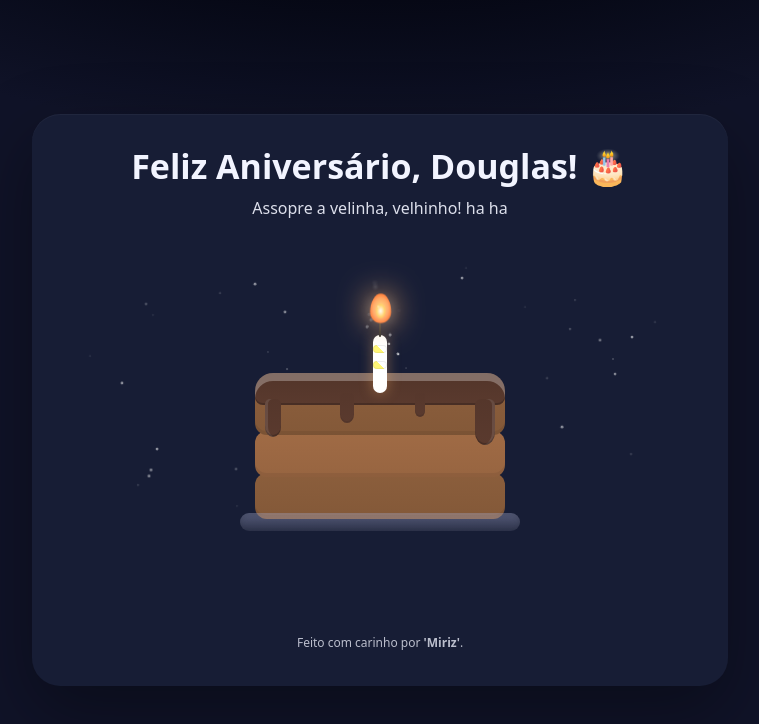
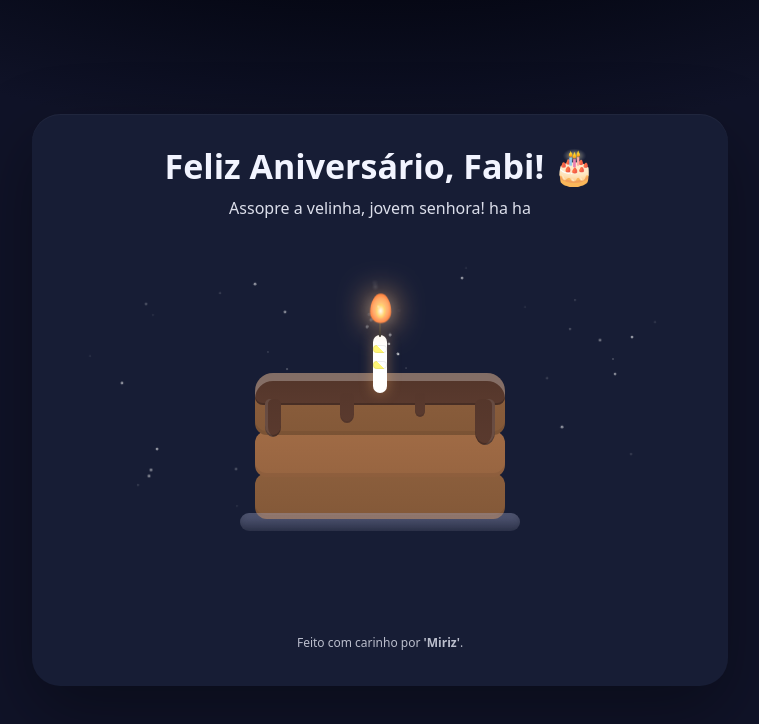
Before and after one commit to thamirizfoljarini/niver, a plain HTML site: page index.html in a window 1280 px wide. Shown: the whole page, without its empty margins (260-1019 px from the left). Drawn offline with nearby package versions, Linux system fonts and the light colour scheme.

```diff
--- a/index.html
+++ b/index.html
@@ -218,8 +218,8 @@ h1{font-size:clamp(22px,5.4vw,34px); margin:0 0 6px}
 <body>
 <main class="container">
   <article class="card" id="card-el" aria-label="Cartão animado de aniversário">
-    <h1>Feliz Aniversário, <span id="name">Douglas!</span> 🎂</h1>
-    <p class="subtitle">Assopre a velinha, velhinho! ha ha </p>
+    <h1>Feliz Aniversário, <span id="name">Fabi!</span> 🎂</h1>
+    <p class="subtitle">Assopre a velinha, jovem senhora! ha ha </p>
 
     <div class="stage" aria-live="polite">
       <div id="twinkles"></div>
@@ -442,7 +442,7 @@ function startSparks(){
 function stopSparks(){ clearInterval(sparkTimer); sparkTimer = null; }
 
 /* Mensagem digitada */
-const defaultMsg = () => `Parabéns, ${nameEl.textContent}! Com o trabalho me enlouquecendo, cê deixa o dia mais leve. (Mesmo sem falar nada quando eu broto do lado kkkk) 😁`;
+const defaultMsg = () => `Parabéns, ${nameEl.textContent}! Mesmo não tão próximas como antes, nem trabalhando mais juntas, ainda gosto de você kkkkk Café? Quando?`;
 function typeMessage(){
   const msg = typedEl.dataset.msg || defaultMsg();
   typedEl.textContent = ''; typedEl.classList.add('reveal');
```
